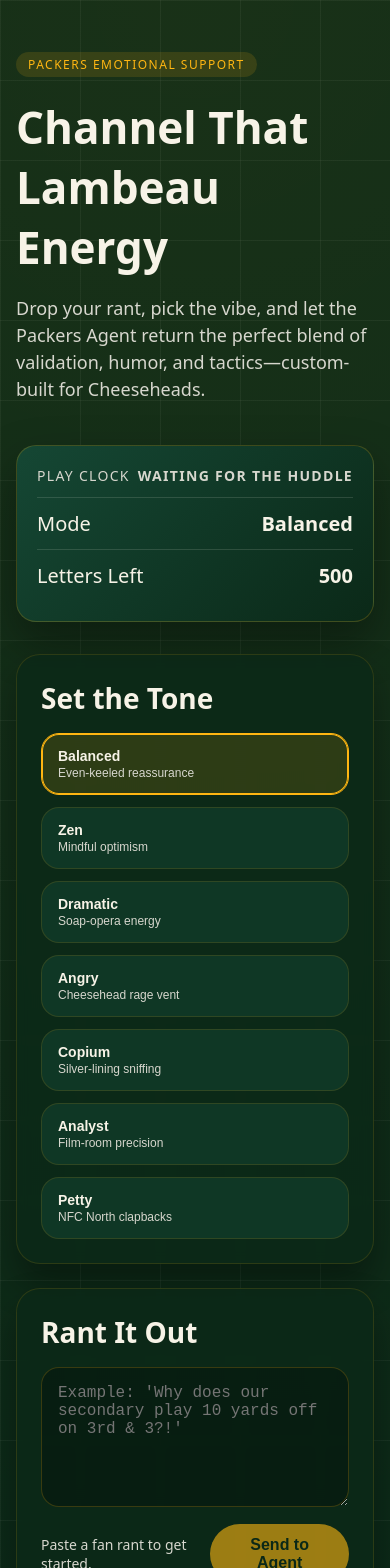
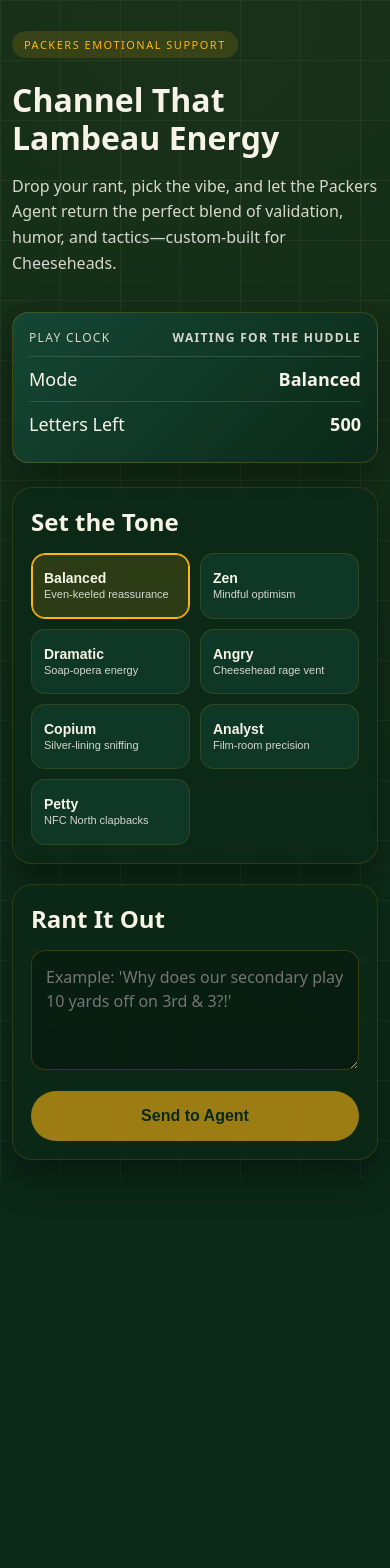
Before and after one commit to tbustama/packers-support-agent, a Next.js app: page / in a window 390 px wide. Shown: the top 1568 px of the page. After the commit the page ends 1180 px from the top, so only its background shows below. Built offline with nearby package versions, Linux system fonts and the light colour scheme.

Commit message:
Resizing image

```diff
--- a/components/PackersAgentClient.tsx
+++ b/components/PackersAgentClient.tsx
@@ -1,5 +1,5 @@
 // components/PackersAgentClient.tsx
-import React, { useMemo, useState } from "react";
+import React, { useMemo, useState, useEffect } from "react";
 
 const packersPalette = {
   green: "#154734",
@@ -25,6 +25,16 @@
   const [loading, setLoading] = useState(false);
   const [result, setResult] = useState<any | null>(null);
   const [error, setError] = useState<string | null>(null);
+  const [isMobile, setIsMobile] = useState(false);
+
+  useEffect(() => {
+    const checkMobile = () => {
+      setIsMobile(window.innerWidth < 768);
+    };
+    checkMobile();
+    window.addEventListener("resize", checkMobile);
+    return () => window.removeEventListener("resize", checkMobile);
+  }, []);
 
   async function send() {
     setLoading(true);
@@ -86,69 +96,75 @@
       .join("\n\n");
   }, [responseEntries]);
 
+  const responsiveStyles = useMemo(() => getResponsiveStyles(isMobile), [isMobile]);
+
   return (
-    <div style={styles.root}>
-      <div style={styles.fieldOverlay} />
-      <main style={styles.shell}>
-        <section style={styles.hero}>
+    <div style={responsiveStyles.root}>
+      <div style={responsiveStyles.fieldOverlay} />
+      <main style={responsiveStyles.shell}>
+        <section style={responsiveStyles.hero}>
           <div>
-            <p style={styles.badge}>Packers Emotional Support</p>
-            <h1 style={styles.title}>Channel That Lambeau Energy</h1>
-            <p style={styles.subtitle}>
+            <p style={responsiveStyles.badge}>Packers Emotional Support</p>
+            <h1 style={responsiveStyles.title}>Channel That Lambeau Energy</h1>
+            <p style={responsiveStyles.subtitle}>
               Drop your rant, pick the vibe, and let the Packers Agent return the perfect blend of validation,
               humor, and tactics—custom-built for Cheeseheads.
             </p>
           </div>
-          <div style={styles.scoreboard}>
-            <div style={styles.scoreHeader}>
+          <div style={responsiveStyles.scoreboard}>
+            <div style={responsiveStyles.scoreHeader}>
               <span>Play Clock</span>
               <strong>{playClockStatus}</strong>
             </div>
-            <div style={styles.scoreRow}>
+            <div style={responsiveStyles.scoreRow}>
               <span>Mode</span>
               <strong>{mode}</strong>
             </div>
-            <div style={styles.scoreRow}>
+            <div style={responsiveStyles.scoreRow}>
               <span>Letters Left</span>
               <strong>{Math.max(0, 500 - message.length)}</strong>
             </div>
           </div>
         </section>
 
-        <section style={styles.card}>
-          <h2 style={styles.sectionTitle}>Set the Tone</h2>
-          <div style={styles.modeGrid}>
+        <section style={responsiveStyles.card}>
+          <h2 style={responsiveStyles.sectionTitle}>Set the Tone</h2>
+          <div style={responsiveStyles.modeGrid}>
             {modeOptions.map((option) => (
               <button
                 key={option.value}
                 type="button"
                 style={{
-                  ...styles.modeButton,
-                  ...(mode === option.value ? styles.modeButtonActive : {})
+                  ...responsiveStyles.modeButton,
+                  ...(mode === option.value ? responsiveStyles.modeButtonActive : {})
                 }}
                 onClick={() => setMode(option.value)}
               >
-                <span style={styles.modeLabel}>{option.label}</span>
-                <span style={styles.modeVibe}>{option.vibe}</span>
+                <span style={responsiveStyles.modeLabel}>{option.label}</span>
+                <span style={responsiveStyles.modeVibe}>{option.vibe}</span>
               </button>
             ))}
           </div>
         </section>
 
-        <section style={{ ...styles.card, marginTop: 24 }}>
-          <h2 style={styles.sectionTitle}>Rant It Out</h2>
+        <section style={{ ...responsiveStyles.card, marginTop: isMobile ? 20 : 24 }}>
+          <h2 style={responsiveStyles.sectionTitle}>Rant It Out</h2>
           <textarea
             value={message}
             onChange={(e) => setMessage(e.target.value.slice(0, 500))}
             placeholder="Example: 'Why does our secondary play 10 yards off on 3rd & 3?!'"
-            style={styles.textarea}
+            style={responsiveStyles.textarea}
           />
-          <div style={styles.actionsRow}>
-            <span style={styles.helperText}>{message ? "Hit send when you're ready." : "Paste a fan rant to get started."}</span>
+          <div style={responsiveStyles.actionsRow}>
+            {!isMobile && (
+              <span style={responsiveStyles.helperText}>
+                {message ? "Hit send when you're ready." : "Paste a fan rant to get started."}
+              </span>
+            )}
             <button
               style={{
-                ...styles.sendButton,
-                ...((loading || !message.trim()) ? styles.sendButtonDisabled : {})
+                ...responsiveStyles.sendButton,
+                ...((loading || !message.trim()) ? responsiveStyles.sendButtonDisabled : {})
               }}
               onClick={send}
               disabled={loading || !message.trim()}
@@ -156,21 +172,21 @@
               {loading ? "Dialing up the play..." : "Send to Agent"}
             </button>
           </div>
-          {error && <div style={styles.error}>{error}</div>}
+          {error && <div style={responsiveStyles.error}>{error}</div>}
         </section>
 
         {narrativeResponse && (
-          <section style={{ ...styles.card, marginTop: 24 }}>
-            <div style={styles.outputHeader}>
+          <section style={{ ...responsiveStyles.card, marginTop: isMobile ? 20 : 24 }}>
+            <div style={responsiveStyles.outputHeader}>
               <div>
-                <p style={styles.badge}>Agent Response</p>
-                <h2 style={styles.sectionTitle}>Your Lambeau Pep Talk</h2>
+                <p style={responsiveStyles.badge}>Agent Response</p>
+                <h2 style={responsiveStyles.sectionTitle}>Your Lambeau Pep Talk</h2>
               </div>
-              <div style={styles.outputTag}>Cheesehead Certified</div>
+              <div style={responsiveStyles.outputTag}>Cheesehead Certified</div>
             </div>
-            <article style={styles.narrativeBubble}>
+            <article style={responsiveStyles.narrativeBubble}>
               {narrativeResponse.split("\n\n").map((paragraph, index) => (
-                <p key={index} style={styles.narrativeParagraph}>
+                <p key={index} style={responsiveStyles.narrativeParagraph}>
                   {paragraph}
                 </p>
               ))}
@@ -182,21 +198,24 @@
   );
 }
 
-const styles: Record<string, React.CSSProperties> = {
+function getResponsiveStyles(isMobile: boolean): Record<string, React.CSSProperties> {
+  return {
     root: {
       minHeight: "100vh",
       background: `radial-gradient(circle at top, ${packersPalette.gold}0f, transparent), ${packersPalette.darkGreen}`,
-    padding: "40px 16px",
+      padding: isMobile ? "20px 12px" : "40px 16px",
       position: "relative",
       fontFamily: "'Space Grotesk', system-ui, sans-serif",
-    color: packersPalette.cream
+      color: packersPalette.cream,
+      WebkitFontSmoothing: "antialiased",
+      MozOsxFontSmoothing: "grayscale"
     },
     fieldOverlay: {
       position: "absolute",
       inset: 0,
       backgroundImage:
         "linear-gradient(90deg, rgba(247,243,231,0.05) 1px, transparent 1px), linear-gradient(rgba(247,243,231,0.05) 1px, transparent 1px)",
-    backgroundSize: "80px 80px",
+      backgroundSize: isMobile ? "60px 60px" : "80px 80px",
       pointerEvents: "none"
     },
     shell: {
@@ -207,80 +226,86 @@
     },
     hero: {
       display: "grid",
-    gridTemplateColumns: "repeat(auto-fit, minmax(260px, 1fr))",
-    gap: 24,
+      gridTemplateColumns: isMobile ? "1fr" : "repeat(auto-fit, minmax(260px, 1fr))",
+      gap: isMobile ? 20 : 24,
       alignItems: "stretch",
-    marginBottom: 32
+      marginBottom: isMobile ? 24 : 32
     },
     badge: {
       display: "inline-flex",
-    padding: "4px 12px",
+      padding: isMobile ? "6px 12px" : "4px 12px",
       borderRadius: 999,
       background: `${packersPalette.gold}22`,
       color: packersPalette.gold,
-    fontSize: 12,
+      fontSize: isMobile ? 11 : 12,
       letterSpacing: 1.5,
       textTransform: "uppercase"
     },
     title: {
-    fontSize: 44,
-    margin: "8px 0 16px"
+      fontSize: isMobile ? 32 : 44,
+      margin: isMobile ? "12px 0 16px" : "8px 0 16px",
+      lineHeight: 1.2,
+      fontWeight: 700
     },
     subtitle: {
       color: packersPalette.gray,
-    fontSize: 18,
-    lineHeight: 1.5
+      fontSize: isMobile ? 16 : 18,
+      lineHeight: 1.6
     },
     scoreboard: {
       background: `linear-gradient(135deg, ${packersPalette.green}, ${packersPalette.darkGreen})`,
-    borderRadius: 20,
-    padding: 20,
+      borderRadius: isMobile ? 16 : 20,
+      padding: isMobile ? 16 : 20,
       border: `1px solid ${packersPalette.gold}33`,
       boxShadow: "0 20px 45px rgba(0,0,0,0.35)"
     },
     scoreHeader: {
       display: "flex",
       justifyContent: "space-between",
-    fontSize: 14,
+      fontSize: isMobile ? 12 : 14,
       textTransform: "uppercase",
       letterSpacing: 1.3,
-    marginBottom: 12,
+      marginBottom: isMobile ? 10 : 12,
       color: packersPalette.gray
     },
     scoreRow: {
       display: "flex",
       justifyContent: "space-between",
-    padding: "12px 0",
+      padding: isMobile ? "10px 0" : "12px 0",
       borderTop: `1px solid ${packersPalette.cream}22`,
-    fontSize: 20
+      fontSize: isMobile ? 18 : 20
     },
     card: {
       background: "rgba(11,41,24,0.82)",
-    borderRadius: 24,
-    padding: 24,
+      borderRadius: isMobile ? 20 : 24,
+      padding: isMobile ? 18 : 24,
       border: `1px solid ${packersPalette.gold}22`,
       boxShadow: "0 20px 35px rgba(0,0,0,0.35)",
       backdropFilter: "blur(6px)"
     },
     sectionTitle: {
       margin: "0 0 16px",
-    fontSize: 28
+      fontSize: isMobile ? 24 : 28,
+      lineHeight: 1.3
     },
     modeGrid: {
       display: "grid",
-    gridTemplateColumns: "repeat(auto-fit, minmax(180px, 1fr))",
-    gap: 12
+      gridTemplateColumns: isMobile ? "repeat(2, 1fr)" : "repeat(auto-fit, minmax(180px, 1fr))",
+      gap: isMobile ? 10 : 12
     },
     modeButton: {
       border: `1px solid ${packersPalette.gold}22`,
-    borderRadius: 18,
-    padding: "14px 16px",
+      borderRadius: isMobile ? 14 : 18,
+      padding: isMobile ? "16px 12px" : "14px 16px",
       background: "rgba(21,71,52,0.5)",
       textAlign: "left" as const,
       cursor: "pointer",
       color: packersPalette.cream,
       transition: "all 0.2s ease",
-    fontSize: 14
+      fontSize: isMobile ? 13 : 14,
+      minHeight: isMobile ? 64 : "auto",
+      WebkitTapHighlightColor: "transparent",
+      touchAction: "manipulation"
     },
     modeButtonActive: {
       borderColor: packersPalette.gold,
@@ -289,46 +314,57 @@
     },
     modeLabel: {
       fontWeight: 600,
-    display: "block"
+      display: "block",
+      fontSize: isMobile ? 14 : "inherit"
     },
     modeVibe: {
       color: packersPalette.gray,
-    fontSize: 12,
-    marginTop: 4
+      fontSize: isMobile ? 11 : 12,
+      marginTop: 4,
+      lineHeight: 1.3
     },
     textarea: {
       width: "100%",
-    minHeight: 140,
-    borderRadius: 18,
+      minHeight: isMobile ? 120 : 140,
+      borderRadius: isMobile ? 14 : 18,
       border: `1px solid ${packersPalette.gold}33`,
-    padding: 16,
-    fontSize: 16,
+      padding: isMobile ? 14 : 16,
+      fontSize: isMobile ? 16 : 16,
       color: packersPalette.cream,
       background: "rgba(0,0,0,0.25)",
       resize: "vertical" as const,
-    outline: "none"
+      outline: "none",
+      fontFamily: "inherit",
+      WebkitAppearance: "none",
+      lineHeight: 1.5
     },
     actionsRow: {
-    marginTop: 12,
+      marginTop: isMobile ? 16 : 12,
       display: "flex",
+      flexDirection: isMobile ? "column" : "row",
       justifyContent: "space-between",
-    alignItems: "center",
-    gap: 16
+      alignItems: isMobile ? "stretch" : "center",
+      gap: isMobile ? 12 : 16
     },
     helperText: {
-    fontSize: 14,
-    color: packersPalette.gray
+      fontSize: isMobile ? 13 : 14,
+      color: packersPalette.gray,
+      textAlign: isMobile ? "center" : "left"
     },
     sendButton: {
       background: packersPalette.gold,
       color: packersPalette.darkGreen,
       border: "none",
       borderRadius: 999,
-    padding: "12px 28px",
+      padding: isMobile ? "16px 24px" : "12px 28px",
       fontWeight: 700,
       cursor: "pointer",
-    transition: "transform 0.2s ease",
-    fontSize: 16
+      transition: "transform 0.2s ease, opacity 0.2s ease",
+      fontSize: isMobile ? 16 : 16,
+      width: isMobile ? "100%" : "auto",
+      minHeight: isMobile ? 48 : "auto",
+      WebkitTapHighlightColor: "transparent",
+      touchAction: "manipulation"
     },
     sendButtonDisabled: {
       opacity: 0.6,
@@ -337,37 +373,45 @@
     error: {
       marginTop: 12,
       color: "#ff6b6b",
-    fontWeight: 600
+      fontWeight: 600,
+      fontSize: isMobile ? 14 : 16,
+      padding: isMobile ? "12px" : "0",
+      borderRadius: isMobile ? 8 : 0,
+      background: isMobile ? "rgba(255,107,107,0.1)" : "transparent"
     },
     outputHeader: {
       display: "flex",
+      flexDirection: isMobile ? "column" : "row",
       justifyContent: "space-between",
-    alignItems: "center",
-    gap: 16,
+      alignItems: isMobile ? "flex-start" : "center",
+      gap: isMobile ? 12 : 16,
       flexWrap: "wrap"
     },
     outputTag: {
       borderRadius: 999,
-    padding: "6px 16px",
+      padding: isMobile ? "8px 16px" : "6px 16px",
       border: `1px solid ${packersPalette.gold}`,
       color: packersPalette.gold,
-    fontSize: 12,
+      fontSize: isMobile ? 11 : 12,
       letterSpacing: 1.2,
-    textTransform: "uppercase"
+      textTransform: "uppercase",
+      alignSelf: isMobile ? "flex-start" : "auto"
     },
     narrativeBubble: {
-    marginTop: 16,
-    borderRadius: 24,
-    padding: 20,
+      marginTop: isMobile ? 12 : 16,
+      borderRadius: isMobile ? 20 : 24,
+      padding: isMobile ? 16 : 20,
       background: "rgba(0,0,0,0.35)",
       border: `1px solid ${packersPalette.gold}22`,
       lineHeight: 1.7,
-    fontSize: 16,
+      fontSize: isMobile ? 15 : 16,
       color: packersPalette.cream,
       boxShadow: "inset 0 0 25px rgba(0,0,0,0.35)"
     },
     narrativeParagraph: {
       margin: "0 0 14px",
-    color: packersPalette.cream
+      color: packersPalette.cream,
+      fontSize: "inherit"
     }
   };
+}
--- a/pages/index.tsx
+++ b/pages/index.tsx
@@ -11,13 +11,14 @@
 }
 
 export default function Home({ baseUrl }: HomeProps) {
-  // Use PNG instead of SVG - SVG files are not supported for Open Graph previews
-  const imageUrl = `${baseUrl}/GB.png`;
+  // Use square 512x512 image for Open Graph previews (square images work well and avoid stretching)
+  const imageUrl = `${baseUrl}/favicon-512x512.png`;
 
   return (
     <>
       <Head>
         <title>Packers Emotional Support Agent</title>
+        <meta name="viewport" content="width=device-width, initial-scale=1.0, maximum-scale=5.0, user-scalable=yes" />
         <link rel="icon" type="image/png" sizes="192x192" href="/favicon-192x192.png" />
         <link rel="icon" type="image/png" sizes="512x512" href="/favicon-512x512.png" />
         <link rel="apple-touch-icon" sizes="180x180" href="/apple-touch-icon.png" />
@@ -29,8 +30,8 @@
         <meta property="og:title" content="Packers Emotional Support Agent" />
         <meta property="og:description" content="Drop your rant, pick the vibe, and let the Packers Agent return the perfect blend of validation, humor, and tactics—custom-built for Cheeseheads." />
         <meta property="og:image" content={imageUrl} />
-        <meta property="og:image:width" content="1200" />
-        <meta property="og:image:height" content="630" />
+        <meta property="og:image:width" content="512" />
+        <meta property="og:image:height" content="512" />
         <meta property="og:image:type" content="image/png" />
 
         {/* Twitter */}
@@ -53,6 +54,22 @@
           margin: 0;
           padding: 0;
           background-color: #0b2918;
+          -webkit-text-size-adjust: 100%;
+          -moz-text-size-adjust: 100%;
+          -ms-text-size-adjust: 100%;
+          text-size-adjust: 100%;
+        }
+
+        button, textarea, input {
+          -webkit-appearance: none;
+          -moz-appearance: none;
+          appearance: none;
+        }
+
+        @media (max-width: 767px) {
+          body {
+            overflow-x: hidden;
+          }
         }
       `}</style>
     </>
```
Lines whose indentation alone changed are shown as unchanged.
